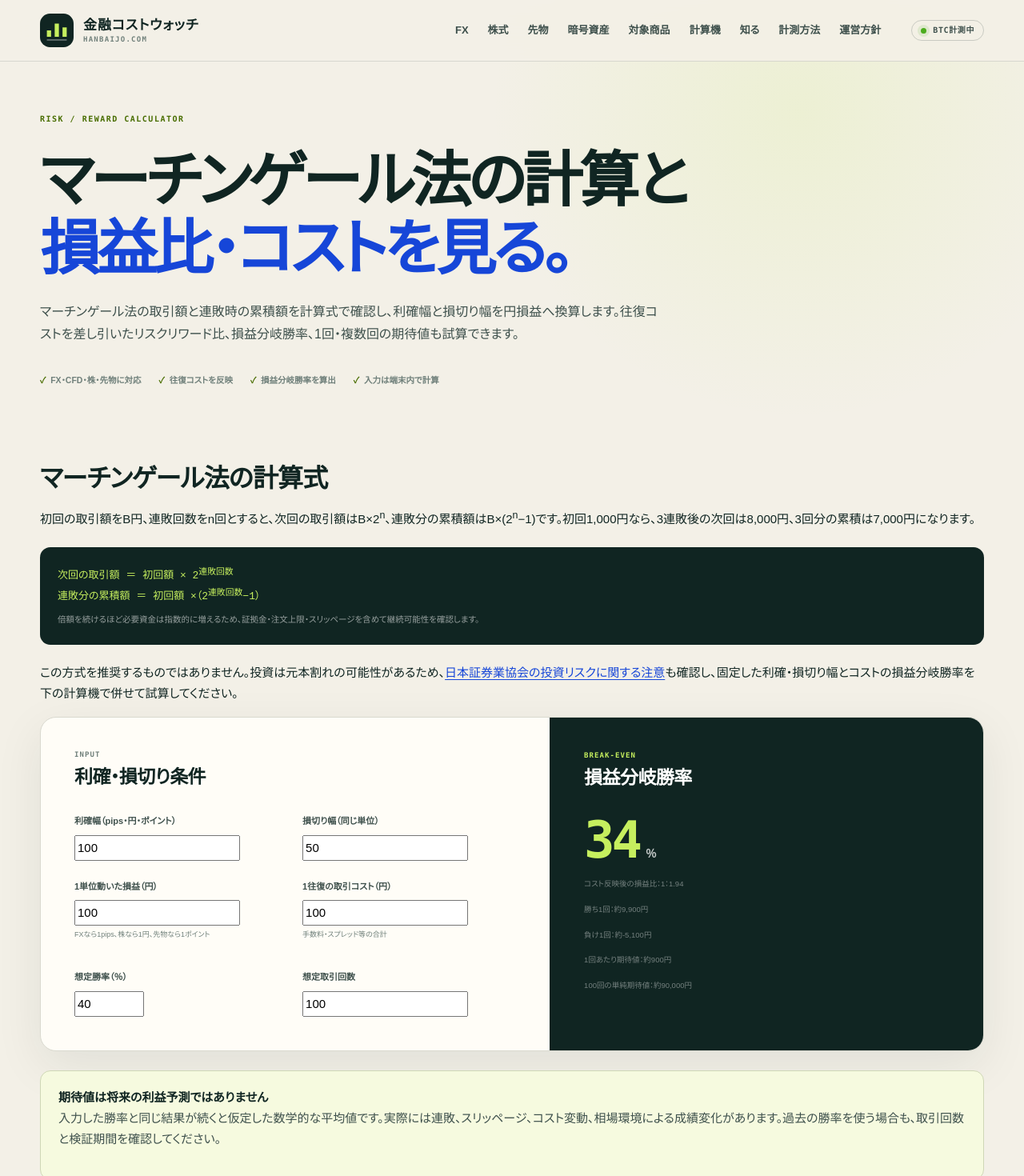
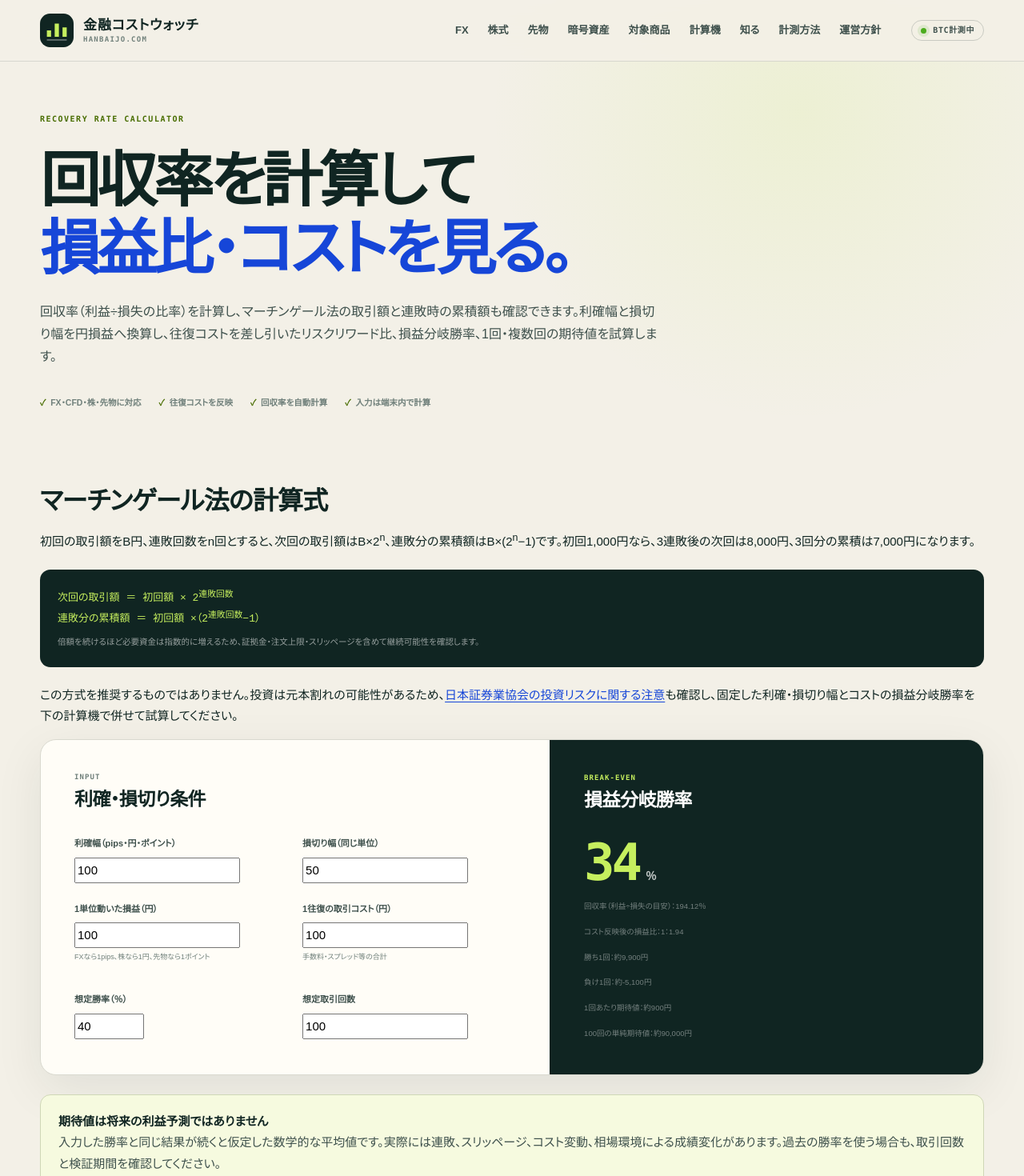
Before and after one commit to mrok18/hanbaijo, a Next.js app: page /tools/risk-reward-calculator in a window 1280 px wide. Shown: the top 1470 px of the page at 80% size. Built offline with nearby package versions, Linux system fonts and the light colour scheme.

Commit message:
seo: add recovery rate calculation intent

```diff
--- a/app/tools/risk-reward-calculator/layout.tsx
+++ b/app/tools/risk-reward-calculator/layout.tsx
@@ -2,8 +2,8 @@ import type { Metadata } from 'next';
 
 export const metadata: Metadata = {
   alternates: { canonical: '/tools/risk-reward-calculator' },
-  title: 'マーチンゲール法の計算とリスクリワード計算機｜連敗リスクを確認',
-  description: 'マーチンゲール法の取引額・連敗時の累積額を計算式で確認し、利確幅・損切り幅・往復コストから損益分岐勝率と期待値を試算します。',
+  title: '回収率計算｜FX・株の損益比と損益分岐勝率を確認',
+  description: '回収率を利益と損失の比率から計算し、FX・株・先物の利確幅・損切り幅・往復コストを反映した損益分岐勝率と期待値を試算します。',
 };
 
 export default function Layout({ children }: { children: React.ReactNode }) { return children; }
--- a/app/tools/risk-reward-calculator/page.tsx
+++ b/app/tools/risk-reward-calculator/page.tsx
@@ -19,16 +19,17 @@ export default function Page() {
     const netWin = grossWin - cost;
     const netLoss = grossLoss + cost;
     const riskReward = netLoss > 0 ? netWin / netLoss : 0;
+    const recoveryRate = netLoss > 0 ? netWin / netLoss * 100 : 0;
     const breakEvenWinRate = netWin + netLoss > 0 ? netLoss / (netWin + netLoss) * 100 : 0;
     const probability = Math.min(100, Math.max(0, winRate)) / 100;
     const expectancy = probability * netWin - (1 - probability) * netLoss;
     const total = expectancy * Math.max(0, trades);
-    return { grossWin, grossLoss, netWin, netLoss, riskReward, breakEvenWinRate, expectancy, total };
+    return { grossWin, grossLoss, netWin, netLoss, riskReward, recoveryRate, breakEvenWinRate, expectancy, total };
   }, [profitPoints, lossPoints, valuePerPoint, roundTripCost, winRate, trades]);
   const number = new Intl.NumberFormat('ja-JP', { maximumFractionDigits: 2 });
 
   return <div className="calculator-page">
-    <header className="calculator-intro"><p className="page-kicker">RISK / REWARD CALCULATOR</p><h1>マーチンゲール法の計算と<br /><em>損益比・コストを見る。</em></h1><p className="lede">マーチンゲール法の取引額と連敗時の累積額を計算式で確認し、利確幅と損切り幅を円損益へ換算します。往復コストを差し引いたリスクリワード比、損益分岐勝率、1回・複数回の期待値も試算できます。</p><div className="calculator-proof"><span>FX・CFD・株・先物に対応</span><span>往復コストを反映</span><span>損益分岐勝率を算出</span><span>入力は端末内で計算</span></div></header>
+    <header className="calculator-intro"><p className="page-kicker">RECOVERY RATE CALCULATOR</p><h1>回収率を計算して<br /><em>損益比・コストを見る。</em></h1><p className="lede">回収率（利益÷損失の比率）を計算し、マーチンゲール法の取引額と連敗時の累積額も確認できます。利確幅と損切り幅を円損益へ換算し、往復コストを差し引いたリスクリワード比、損益分岐勝率、1回・複数回の期待値を試算します。</p><div className="calculator-proof"><span>FX・CFD・株・先物に対応</span><span>往復コストを反映</span><span>回収率を自動計算</span><span>入力は端末内で計算</span></div></header>
     <section aria-labelledby="martingale-heading"><h2 id="martingale-heading">マーチンゲール法の計算式</h2><p>初回の取引額をB円、連敗回数をn回とすると、次回の取引額はB×2<sup>n</sup>、連敗分の累積額はB×(2<sup>n</sup>−1)です。初回1,000円なら、3連敗後の次回は8,000円、3回分の累積は7,000円になります。</p><div className="formula-box"><code>次回の取引額 ＝ 初回額 × 2<sup>連敗回数</sup><br />連敗分の累積額 ＝ 初回額 ×（2<sup>連敗回数</sup>−1）</code><small>倍額を続けるほど必要資金は指数的に増えるため、証拠金・注文上限・スリッページを含めて継続可能性を確認します。</small></div><p>この方式を推奨するものではありません。投資は元本割れの可能性があるため、<a href="https://www.jsda.or.jp/about/hatten/inv_alerts/alearts02/alearts02-3.html" target="_blank" rel="noopener noreferrer">日本証券業協会の投資リスクに関する注意</a>も確認し、固定した利確・損切り幅とコストの損益分岐勝率を下の計算機で併せて試算してください。</p></section>
     <div className="calculator-shell"><div className="calculator-grid"><section className="calculator-inputs"><div className="calculator-panel-head"><div><span>INPUT</span><h2>利確・損切り条件</h2></div></div><div className="field-grid">
       <label><span>利確幅（pips・円・ポイント）</span><input type="number" min="0" step="0.1" value={profitPoints} onChange={e => setProfitPoints(Number(e.target.value))} /></label>
@@ -37,7 +38,7 @@ export default function Page() {
       <label><span>1往復の取引コスト（円）</span><input type="number" min="0" step="1" value={roundTripCost} onChange={e => setRoundTripCost(Number(e.target.value))} /><small>手数料・スプレッド等の合計</small></label>
       <label><span>想定勝率（％）</span><input type="number" min="0" max="100" step="0.1" value={winRate} onChange={e => setWinRate(Number(e.target.value))} /></label>
       <label><span>想定取引回数</span><input type="number" min="0" step="1" value={trades} onChange={e => setTrades(Number(e.target.value))} /></label>
-    </div></section><section className="calculator-result"><div className="result-head"><span>BREAK-EVEN</span><h2>損益分岐勝率</h2></div><div className="total-cost"><strong>{number.format(result.breakEvenWinRate)}</strong><span>％</span></div><p>コスト反映後の損益比：1：{number.format(result.riskReward)}</p><p>勝ち1回：約{number.format(result.netWin)}円</p><p>負け1回：約-{number.format(result.netLoss)}円</p><p>1回あたり期待値：約{number.format(result.expectancy)}円</p><p>{number.format(trades)}回の単純期待値：約{number.format(result.total)}円</p></section></div></div>
+    </div></section><section className="calculator-result"><div className="result-head"><span>BREAK-EVEN</span><h2>損益分岐勝率</h2></div><div className="total-cost"><strong>{number.format(result.breakEvenWinRate)}</strong><span>％</span></div><p>回収率（利益÷損失の目安）：{number.format(result.recoveryRate)}％</p><p>コスト反映後の損益比：1：{number.format(result.riskReward)}</p><p>勝ち1回：約{number.format(result.netWin)}円</p><p>負け1回：約-{number.format(result.netLoss)}円</p><p>1回あたり期待値：約{number.format(result.expectancy)}円</p><p>{number.format(trades)}回の単純期待値：約{number.format(result.total)}円</p></section></div></div>
     <div className="callout"><strong>期待値は将来の利益予測ではありません</strong><p>入力した勝率と同じ結果が続くと仮定した数学的な平均値です。実際には連敗、スリッページ、コスト変動、相場環境による成績変化があります。過去の勝率を使う場合も、取引回数と検証期間を確認してください。</p></div>
     <nav className="calculator-proof" aria-label="関連ツール"><Link href="/articles/risk-reward-break-even-win-rate">損益分岐勝率の計算方法</Link><Link href="/tools/fx-pip-value-calculator">1pipsの円損益を計算</Link><Link href="/tools/fx-position-size-calculator">許容損失から数量を逆算</Link><Link href="/tools/cost-calculator">往復コストを計算</Link><Link href="/articles/fx-position-size-calculation">取引数量の決め方</Link></nav>
     <section className="article-affiliate" aria-label="関連する広告"><AffiliateOfferCard offer={AFFILIATE_OFFERS['matsui-fx']} /><p className="affiliate-disclosure">松井証券への広告リンクです。申込み成立時に当サイトが報酬を受け取る場合があります。計算結果とは分けて表示しています。</p></section>
```
